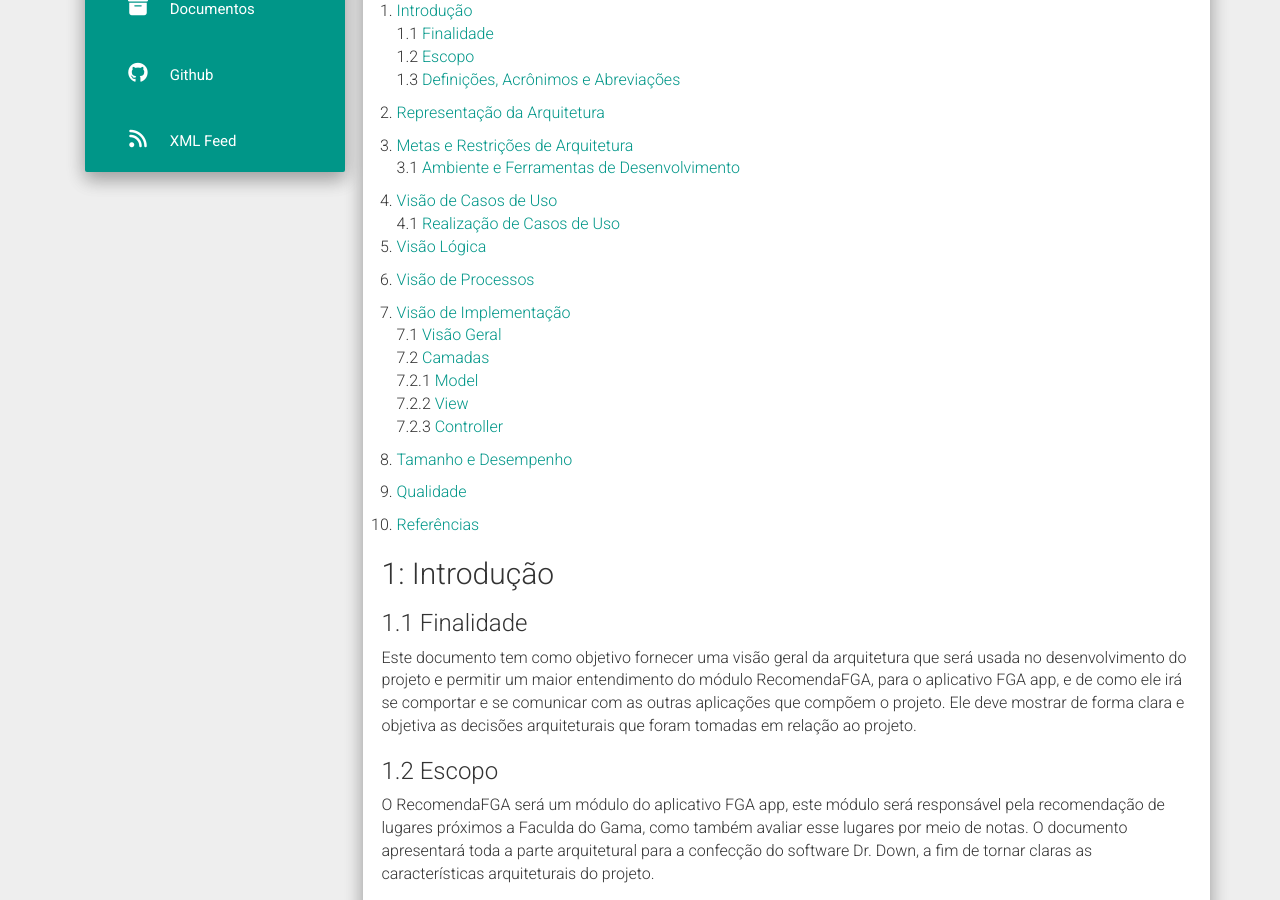
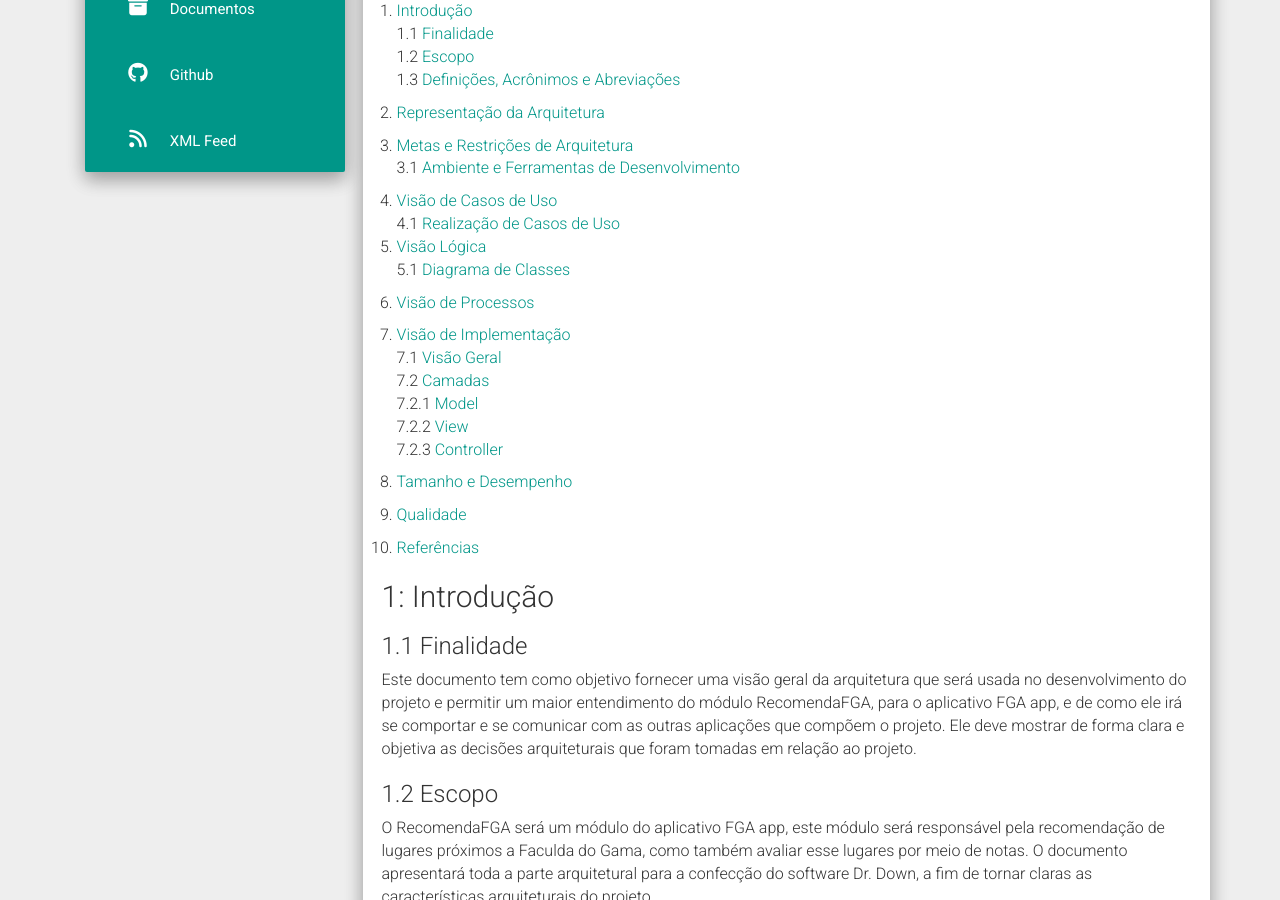
Before and after one commit to fga-eps-mds/2018.2-IndicaAi, a Jekyll site: the page built from docs/_posts/2018-08-28-architecture-doc.md, in a window 1280 px wide and 900 px high, scrolled down 508 px. Built offline with Jekyll 4.4.1, drawn with Linux system fonts in a browser that asks for light colours; nearby versions of some CDN libraries; our own code applies the rules of GitHub Pages for plain Markdown files; comment, search, counter and statistics services are not loaded; part of the change alters nothing that is shown.

```diff
--- a/docs/_posts/2018-08-28-architecture-doc.md
+++ b/docs/_posts/2018-08-28-architecture-doc.md
@@ -20,6 +20,7 @@
 4. [Visão de Casos de Uso]()
   4.1 [Realização de Casos de Uso]()
 5. [Visão Lógica]()
+  5.1 [Diagrama de Classes]()
 
 6. [Visão de Processos]()
 
@@ -75,6 +76,7 @@ O RecomendaFGA será um módulo do aplicativo FGA app, este módulo será respon
   | Usuário Administrador | Usuário com acesso integral ao Sistema com prioridades sobre o usuário comum |
   | API Cadastro | API que irá fazer a validação de login do usuário |
   | API Google Maps | API usada para fornecer a localização global do local cadastrado |
+
   ![use_case_diagram](../static/diagram-docs/use-case-diagram.jpg)
 
 ### 4.2 Descrição dos Casos de Uso
@@ -101,7 +103,7 @@ O RecomendaFGA será um módulo do aplicativo FGA app, este módulo será respon
 
 ### 5.1 Diagrama de Classes
 
-![class-diagram](../static/diagram-docs/class_doc.jpg)
+![class-diagram](../static/diagram-docs/class-diagram.jpg)
 
 ## 6:   Visão de Processo
 
```
Also changed, not shown: docs/static/diagram-docs/class-diagram.jpg (added), docs/static/diagram-docs/class_doc.jpg (deleted), 1 other file.
